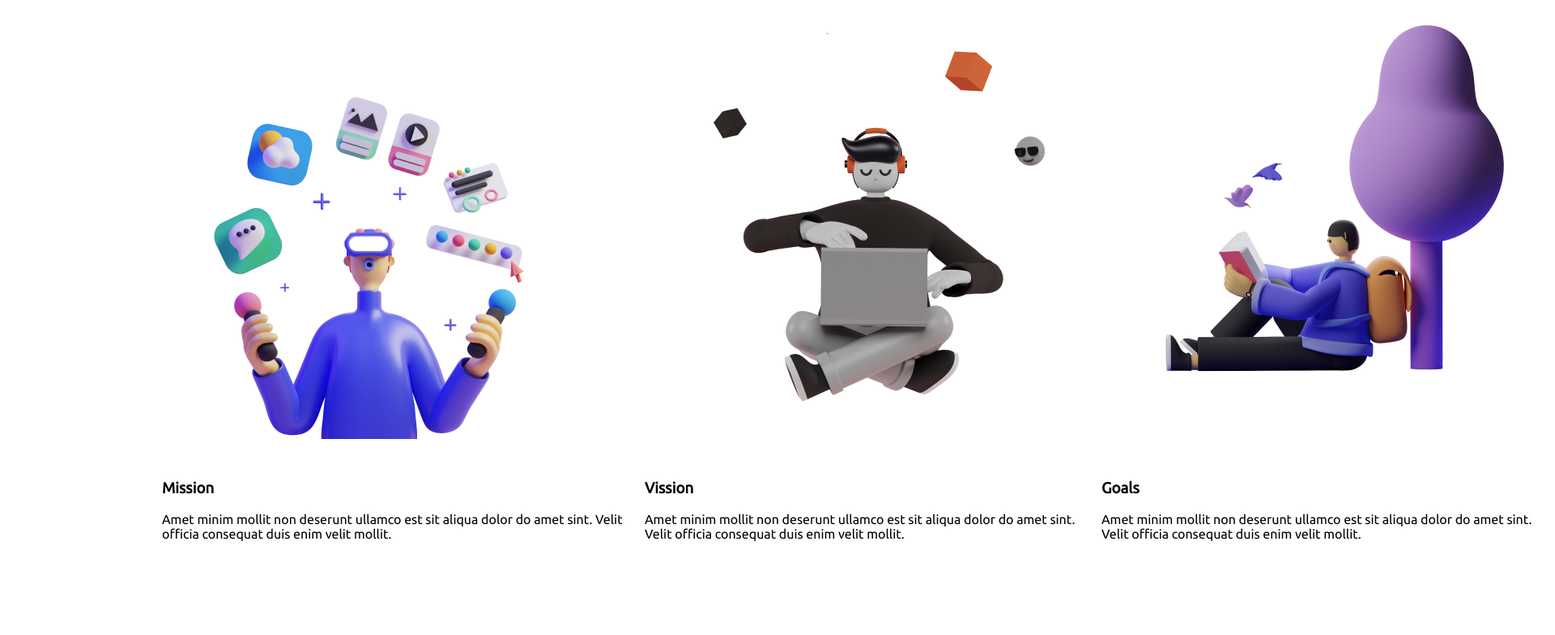
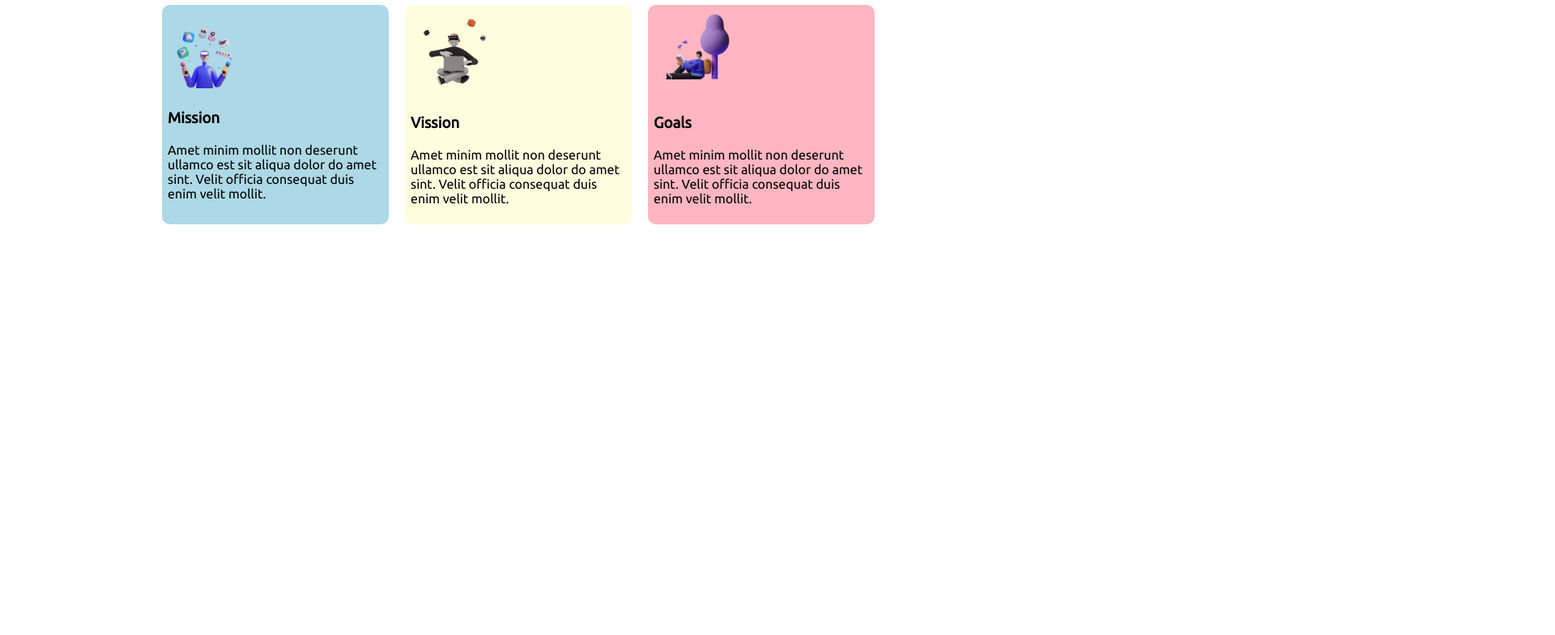
Before and after one commit to LabibIslam/assignment-1, a plain HTML site: page index.html in a window 1280 px wide. Shown: the part 687-1471 px from the top of the page at 81% size, 1920 px wide, since content can reach past the window. After the commit the page ends 1064 px from the top, so only its background shows below. Drawn offline with Linux system fonts and the light colour scheme.

Commit message:
second section added

```diff
--- a/index.html
+++ b/index.html
@@ -26,15 +26,15 @@
             </div>
             <p id="passage-1">Lorem ipsum dolor sit amet consectetur adipisicing elit. Explicabo autem consequuntur fuga sequi deleniti delectus reprehenderit laboriosam minima libero quod recusandae, iure, ipsa distinctio esse illo ab necessitatibus asperiores architecto!</p>
             <a class="link-button" href="">Explore Now</a>
-            <p id="scroll">Scroll down to esplore more about us.</p>
+            <p id="scroll">Scroll down to explore more about us.</p>
         </div>
         <div class="half-width">
             <img src="images/person-2.png" alt="person image">
         </div>
     </section>
     <h1 class="second-section-heading">My Mission in <span id="second-span">2022</span></h1>
-    <section class="flexible-container">
-        <div>
+    <section class="flexible-container three-elements">
+        <div class="mission">
             <img src="images/illustrator-1.png" alt="">
             <h3>Mission</h3>
             <p>Amet minim mollit non deserunt
@@ -42,7 +42,7 @@
             sint. Velit officia consequat duis enim
             velit mollit.</p>
         </div>
-        <div>
+        <div class="vission">
             <img src="images/illustrator-2.png" alt="">
             <h3>Vission</h3>
             <p>Amet minim mollit non deserunt
@@ -50,7 +50,7 @@
             sint. Velit officia consequat duis enim
             velit mollit.</p>
         </div>
-        <div>
+        <div class="goals">
             <img src="images/illustrator-3.png" alt="">
             <h3>Goals</h3>
             <p>Amet minim mollit non deserunt
--- a/style.css
+++ b/style.css
@@ -50,3 +50,28 @@ body {
 #second-span {
   color: orange;
 }
+.three-elements {
+  padding-right: 200px;
+}
+.three-elements img {
+  width: 40%;
+}
+.mission {
+  background-color: lightblue;
+  border: 7px solid lightblue;
+  border-radius: 10px;
+  margin-right: 10px;
+}
+.vission {
+  background-color: lightyellow;
+  border: 7px solid lightyellow;
+  border-radius: 10px;
+  margin-right: 10px;
+  margin-left: 10px;
+}
+.goals {
+  background-color: lightpink;
+  border: 7px solid lightpink;
+  border-radius: 10px;
+  margin-left: 10px;
+}
```
